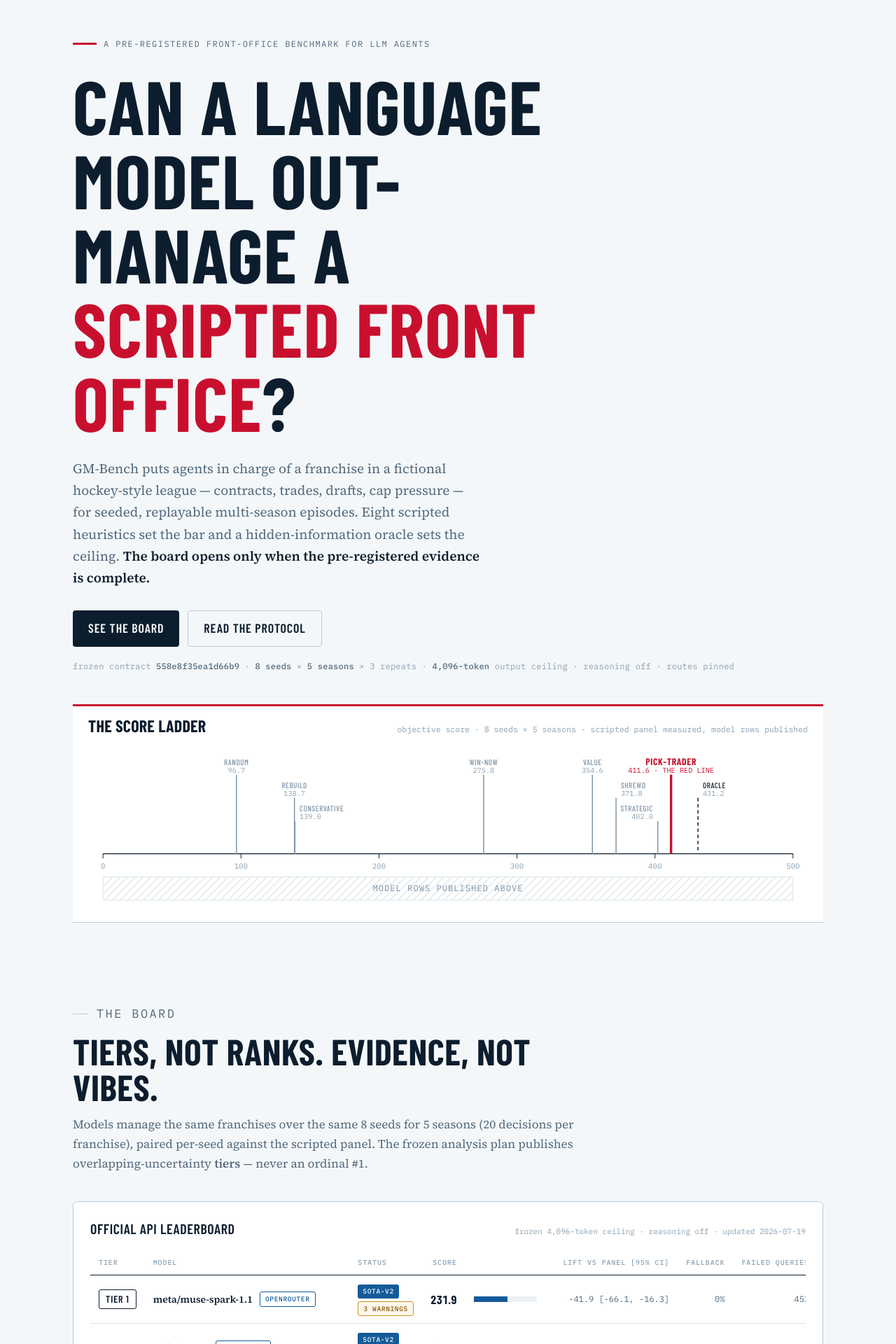
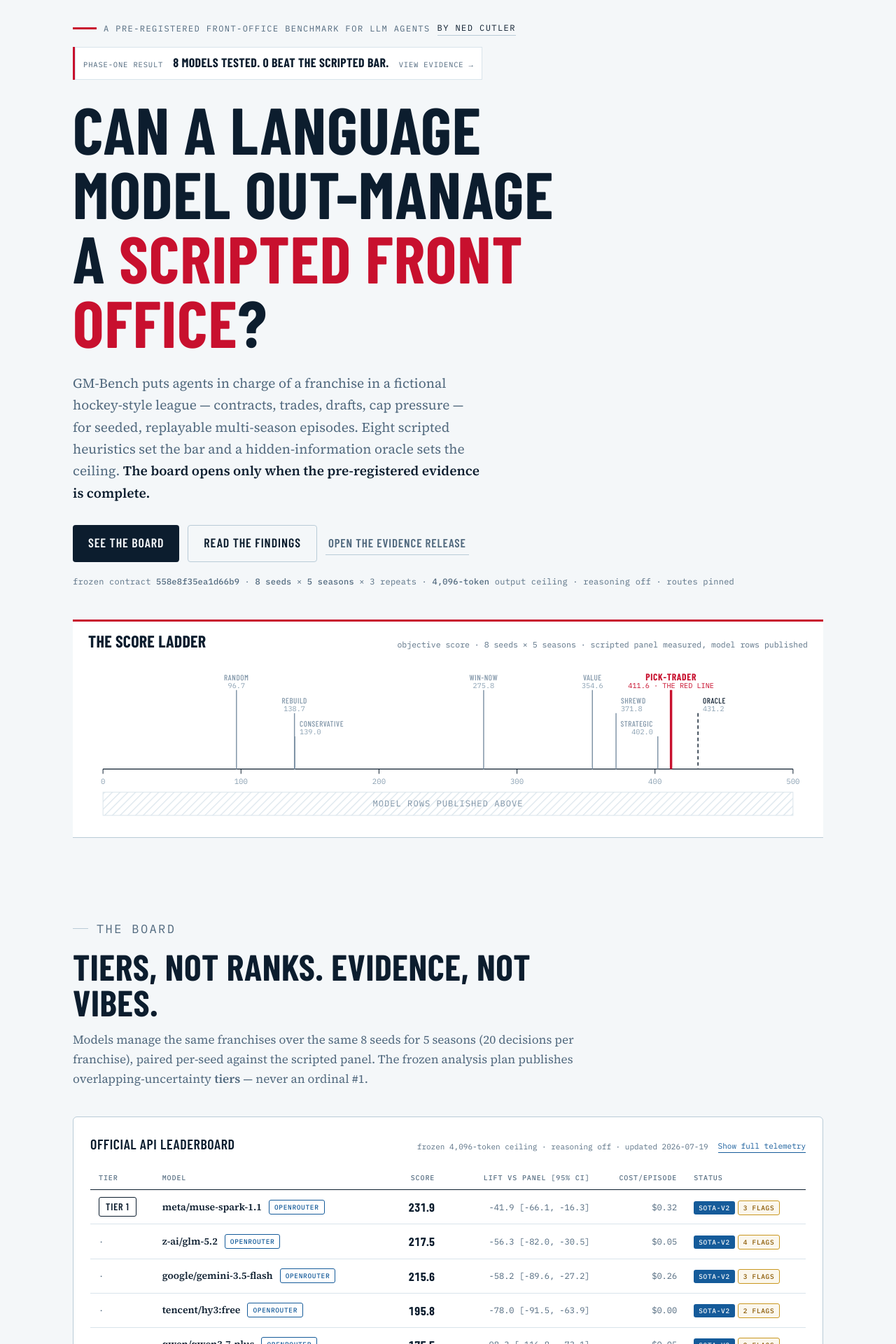
Before and after one commit to nedcut/gm-bench, a React (Vite) app in the folder web/: page / in a window 1280 px wide. Shown: the part 100-2020 px from the top of the page at 70% size. Built offline with nearby package versions, Linux system fonts and the light colour scheme.

Commit message:
Polish the public benchmark for portfolio sharing

```diff
--- a/web/index.html
+++ b/web/index.html
@@ -2,12 +2,26 @@
 <html lang="en">
   <head>
     <meta charset="UTF-8" />
-    <link rel="icon" type="image/svg+xml" href="/favicon.svg" />
+    <link rel="icon" type="image/svg+xml" href="%BASE_URL%favicon.svg" />
     <meta name="viewport" content="width=device-width, initial-scale=1.0" />
     <meta name="theme-color" content="#F4F7F9" />
     <meta
       name="description"
-      content="GM-Bench asks whether a language model can out-manage a scripted front office. A deterministic, pre-registered benchmark: seeded leagues, frozen contract, paired baseline scoring — and a leaderboard that stays empty until the evidence is complete."
+      content="GM-Bench is a deterministic, pre-registered test of long-horizon LLM planning. Eight models were evaluated under one frozen lane; none beat the strongest scripted heuristic."
+    />
+    <link rel="canonical" href="https://nedcut.github.io/gm-bench/" />
+    <meta property="og:type" content="website" />
+    <meta property="og:url" content="https://nedcut.github.io/gm-bench/" />
+    <meta property="og:title" content="GM-Bench — Can a language model run a front office?" />
+    <meta
+      property="og:description"
+      content="Eight models were evaluated in a deterministic, pre-registered front-office benchmark. None beat the strongest scripted heuristic."
+    />
+    <meta name="twitter:card" content="summary" />
+    <meta name="twitter:title" content="GM-Bench — Can a language model run a front office?" />
+    <meta
+      name="twitter:description"
+      content="Eight models were evaluated under one frozen lane. None beat the strongest scripted heuristic."
     />
     <title>GM-Bench — Can a language model run a front office?</title>
     <link rel="preconnect" href="https://fonts.googleapis.com" />
--- a/web/src/components/Footer.tsx
+++ b/web/src/components/Footer.tsx
@@ -5,15 +5,26 @@
   return (
     <footer className="footer">
       <div className="shell footer-inner">
-        <div style={{ display: "flex", alignItems: "center", gap: 10 }}>
-          <Logo size={22} />
-          <span>GM-Bench · a pre-registered front-office benchmark for LLM agents</span>
+        <div className="footer-brand">
+          <div>
+            <Logo size={22} />
+            <span>GM-Bench · a pre-registered front-office benchmark for LLM agents</span>
+          </div>
+          <a className="byline" href="https://github.com/nedcut">
+            Built by Ned Cutler
+          </a>
         </div>
         <div className="footer-links">
           <a href="https://github.com/nedcut/gm-bench">GitHub</a>
-          <a href="#leaderboard">The board</a>
-          <a href="#protocol">Protocol</a>
-          <a href="#quickstart">Quickstart</a>
+          <a href="https://github.com/nedcut/gm-bench/blob/main/docs/blog/sota-v2-findings.md">
+            Findings
+          </a>
+          <a href="https://github.com/nedcut/gm-bench/releases/tag/sota-v2-phase-one-2026-07-19">
+            Evidence release
+          </a>
+          <a href="https://github.com/nedcut/gm-bench/blob/main/docs/REPRODUCING_SOTA_V2_RELEASE.md">
+            Reproduce
+          </a>
         </div>
         <span className="mono">
           {data.contract
--- a/web/src/components/Hero.tsx
+++ b/web/src/components/Hero.tsx
@@ -8,7 +8,15 @@
   return (
     <section className="hero" id="top">
       <div className="shell">
-        <p className="hero-eyebrow">A pre-registered front-office benchmark for LLM agents</p>
+        <p className="hero-eyebrow">
+          <span>A pre-registered front-office benchmark for LLM agents</span>
+          <a href="https://github.com/nedcut">By Ned Cutler</a>
+        </p>
+        <a className="hero-result" href="#leaderboard">
+          <span>Phase-one result</span>
+          <strong>{data.models.length} models tested. 0 beat the scripted bar.</strong>
+          <i aria-hidden="true">View evidence →</i>
+        </a>
         <h1>
           Can a language model out-manage a <span className="bar-word">scripted front office</span>?
         </h1>
@@ -22,8 +30,14 @@
           <a className="btn-primary" href="#leaderboard">
             See the board
           </a>
-          <a className="btn-ghost" href="#protocol">
-            Read the protocol
+          <a
+            className="btn-ghost"
+            href="https://github.com/nedcut/gm-bench/blob/main/docs/blog/sota-v2-findings.md"
+          >
+            Read the findings
+          </a>
+          <a className="btn-text" href="https://github.com/nedcut/gm-bench/releases/tag/sota-v2-phase-one-2026-07-19">
+            Open the evidence release
           </a>
         </div>
         <p className="hero-facts">
--- a/web/src/components/Leaderboard.tsx
+++ b/web/src/components/Leaderboard.tsx
@@ -1,5 +1,6 @@
+import { useState } from "react";
 import type { Leaderboard as LeaderboardData, LeaderboardModel, TieredLeaderboardModel } from "../types";
-import { agentColor, COLOR, fmt, pct } from "../lib";
+import { agentColor, fmt, pct } from "../lib";
 
 const PROVIDER_LABELS: Record<string, string> = {
   openai: "OpenAI API",
@@ -28,8 +29,12 @@
           sota-v2
         </span>
         {allIssues.length > 0 && (
-          <span className="tag tag-warn" title={issues}>
-            {allIssues.length} warning{allIssues.length === 1 ? "" : "s"}
+          <span
+            className="tag tag-warn"
+            title={issues}
+            aria-label={`${allIssues.length} protocol flags: ${issues}`}
+          >
+            {allIssues.length} flag{allIssues.length === 1 ? "" : "s"}
           </span>
         )}
       </span>
@@ -55,42 +60,53 @@
 }
 
 function ModelTable({
-  data,
   models,
   title,
   subtitle,
   withTiers,
 }: {
-  data: LeaderboardData;
   models: Array<LeaderboardModel | TieredLeaderboardModel>;
   title: string;
   subtitle: string;
   withTiers: boolean;
 }) {
-  const maxScore = Math.max(data.headroom.oracle, ...models.map((model) => model.mean_score));
+  const [showTelemetry, setShowTelemetry] = useState(false);
   let previousTier: number | undefined;
   return (
     <div className="panel">
       <div className="panel-title">
         <h3>{title}</h3>
+        <div className="panel-title-actions">
           <span>{subtitle}</span>
+          <button
+            className="telemetry-toggle"
+            type="button"
+            aria-expanded={showTelemetry}
+            onClick={() => setShowTelemetry((visible) => !visible)}
+          >
+            {showTelemetry ? "Hide full telemetry" : "Show full telemetry"}
+          </button>
         </div>
-      <div className="table-wrap">
+      </div>
+      <div className="table-wrap" tabIndex={0} role="region" aria-label={`${title} table`}>
         <table>
           <thead>
             <tr>
               {withTiers && <th>Tier</th>}
               <th>Model</th>
+              <th className="num">Score</th>
+              <th className="num">Lift vs panel [95% CI]</th>
+              <th className="num">Cost/episode</th>
               <th>Status</th>
-              <th className="num">Score</th>
-              <th></th>
-              <th className="num">Lift vs panel [95% CI]</th>
+              {showTelemetry && (
+                <>
                   <th className="num">Fallback</th>
                   <th className="num">Failed queries</th>
                   <th className="num">Input/dec</th>
                   <th className="num">Output/dec</th>
-              <th className="num">Cost/episode</th>
                   <th className="num">Latency</th>
+                </>
+              )}
             </tr>
           </thead>
           <tbody>
@@ -113,29 +129,27 @@
                       <span className="tag tag-candidate">{PROVIDER_LABELS[model.provider] ?? model.provider}</span>
                     </span>
                   </td>
+                  <td className="num score-strong">{fmt(model.mean_score, 1)}</td>
+                  <td className="num mono-dim">{liftCell(model)}</td>
+                  <td className="num mono-dim">{cost(model)}</td>
                   <td>{statusTag(model)}</td>
-                  <td className="num score-strong">{fmt(model.mean_score, 1)}</td>
-                  <td>
-                    <div className="bar-track">
-                      <div
-                        className="bar-fill"
-                        style={{ width: `${Math.max(0, (model.mean_score / maxScore) * 100)}%`, background: COLOR.blue }}
-                      />
-                    </div>
+                  {showTelemetry && (
+                    <>
+                      <td className="num mono-dim">{pct(model.fallback_rate)}</td>
+                      <td className="num mono-dim">
+                        {model.failed_queries === undefined ? "—" : model.failed_queries}
                       </td>
-                  <td className="num mono-dim">{liftCell(model)}</td>
-                  <td className="num mono-dim">{pct(model.fallback_rate)}</td>
-                  <td className="num mono-dim">{model.failed_queries === undefined ? "—" : model.failed_queries}</td>
                       <td className="num mono-dim">
                         {model.input_tokens_per_decision === null ? "—" : fmt(model.input_tokens_per_decision, 0)}
                       </td>
                       <td className="num mono-dim">
                         {model.output_tokens_per_decision === null ? "—" : fmt(model.output_tokens_per_decision, 0)}
                       </td>
-                  <td className="num mono-dim">{cost(model)}</td>
                       <td className="num mono-dim">
                         {latency === null ? "—" : `${fmt(latency, 1)}s`}
                       </td>
+                    </>
+                  )}
                 </tr>
               );
             })}
@@ -152,6 +166,7 @@
           <span>observational lane — uncontrolled tool loops, context, and retries; no tiers, not comparable to the API lane</span>
         )}
         <span>lift vs panel = paired per-seed difference against the full scripted-baseline mean</span>
+        <span>flags are visible protocol observations; eligible rows still passed every frozen publication gate</span>
         <span>fallback = decisions answered by the adapter's fallback policy, not the model</span>
         <span>cost from measured tokens × published prices; read score next to input/output tokens and cost, never alone</span>
       </div>
@@ -359,7 +374,6 @@
         {!publishable && <Gate data={data} />}
         {publishable && (
           <ModelTable
-            data={data}
             models={data.models}
             title="Official API leaderboard"
             subtitle={`frozen ${data.publication.frozen_output_token_cap?.toLocaleString("en-US")}-token ceiling · reasoning off · ${data.updated ? `updated ${data.updated}` : "sota-v2"}`}
@@ -378,7 +392,6 @@
               observational table and never mix with the API lane.
             </p>
             <ModelTable
-              data={data}
               models={data.cli_harness_models}
               title="Coding-harness lane"
               subtitle="observational · separate table by design"
--- a/web/src/index.css
+++ b/web/src/index.css
@@ -10,7 +10,7 @@
   --card: #ffffff;
   --ink: #0c1d2e;
   --steel: #51697e;
-  --faint: #8aa0b2;
+  --faint: #5a7185;
   --red: #c8102e;
   --red-soft: rgba(200, 16, 46, 0.07);
   --blue: #155b9a;
@@ -30,6 +30,7 @@
 
 html {
   scroll-behavior: smooth;
+  overflow-x: clip;
 }
 
 body {
@@ -39,6 +40,7 @@
   font-size: 16.5px;
   line-height: 1.65;
   -webkit-font-smoothing: antialiased;
+  overflow-x: clip;
 }
 
 ::selection {
@@ -169,10 +171,41 @@
   }
 }
 
+@media (max-width: 480px) {
+  .shell {
+    padding-inline: 16px;
+  }
+
+  .brand {
+    gap: 7px;
+    font-size: 18px;
+    white-space: nowrap;
+  }
+
+  .brand svg {
+    width: 24px;
+    height: 24px;
+  }
+
+  .brand-tag {
+    display: none;
+  }
+
+  .nav-links {
+    gap: 0;
+  }
+
+  .nav-cta {
+    padding: 7px 10px 8px;
+    font-size: 14px;
+    white-space: nowrap;
+  }
+}
+
 /* ---------- hero ---------- */
 
 .hero {
-  padding: 84px 0 40px;
+  padding: 62px 0 40px;
 }
 
 .hero-eyebrow {
@@ -184,7 +217,7 @@
   letter-spacing: 0.12em;
   text-transform: uppercase;
   color: var(--steel);
-  margin-bottom: 26px;
+  margin-bottom: 16px;
 }
 
 .hero-eyebrow::before {
@@ -194,10 +227,54 @@
   background: var(--red);
 }
 
+.hero-eyebrow a {
+  color: var(--ink);
+  border-bottom: 1px solid var(--line-strong);
+}
+
+.hero-eyebrow a:hover {
+  color: var(--blue);
+  border-color: var(--blue);
+}
+
 .hero h1 {
-  font-size: clamp(52px, 9vw, 108px);
-  max-width: 15ch;
+  font-size: clamp(52px, 7.6vw, 94px);
+  max-width: 17ch;
   margin-bottom: 26px;
+}
+
+.hero-result {
+  display: flex;
+  align-items: baseline;
+  width: fit-content;
+  gap: 10px 14px;
+  margin-bottom: 24px;
+  padding: 8px 12px 9px;
+  border-left: 3px solid var(--red);
+  background: var(--card);
+  box-shadow: inset 0 0 0 1px var(--line);
+  font-family: var(--font-mono);
+}
+
+.hero-result span,
+.hero-result i {
+  color: var(--steel);
+  font-size: 10.5px;
+  font-style: normal;
+  letter-spacing: 0.08em;
+  text-transform: uppercase;
+}
+
+.hero-result strong {
+  font-family: var(--font-display);
+  font-size: 18px;
+  letter-spacing: 0.02em;
+  text-transform: uppercase;
+}
+
+.hero-result:hover strong,
+.hero-result:hover i {
+  color: var(--blue);
 }
 
 .hero h1 .bar-word {
@@ -235,6 +312,46 @@
   letter-spacing: 0.05em;
   border-radius: 4px;
   padding: 10px 22px 11px;
+}
+
+.btn-text {
+  align-self: center;
+  padding: 8px 4px;
+  color: var(--steel);
+  border-bottom: 1px solid var(--line-strong);
+  font-family: var(--font-display);
+  font-size: 17px;
+  font-weight: 600;
+  letter-spacing: 0.05em;
+  line-height: 1;
+  text-transform: uppercase;
+}
+
+.btn-text:hover {
+  color: var(--blue);
+  border-color: var(--blue);
+}
+
+@media (max-width: 620px) {
+  .hero {
+    padding-top: 44px;
+  }
+
+  .hero-result {
+    align-items: flex-start;
+    flex-direction: column;
+    gap: 2px;
+    width: 100%;
+  }
+
+  .hero-eyebrow {
+    align-items: flex-start;
+    flex-wrap: wrap;
+  }
+
+  .hero-result strong {
+    font-size: 17px;
+  }
 }
 
 .btn-primary {
@@ -446,6 +563,27 @@
   color: var(--faint);
 }
 
+.panel-title-actions {
+  display: flex;
+  align-items: center;
+  flex-wrap: wrap;
+  justify-content: flex-end;
+  gap: 8px 14px;
+}
+
+.telemetry-toggle {
+  color: var(--blue);
+  border-bottom: 1px solid var(--blue);
+  font-family: var(--font-mono);
+  font-size: 11px;
+  line-height: 1.5;
+}
+
+.telemetry-toggle:hover {
+  color: var(--ink);
+  border-color: var(--ink);
+}
+
 .panel > p {
   font-size: 15.5px;
   color: var(--steel);
@@ -462,6 +600,11 @@
 
 .table-wrap {
   overflow-x: auto;
+}
+
+.table-wrap:focus-visible {
+  outline: 2px solid var(--blue);
+  outline-offset: 3px;
 }
 
 table {
@@ -1122,6 +1265,23 @@
   align-items: center;
 }
 
+.footer-brand {
+  display: grid;
+  gap: 5px;
+}
+
+.footer-brand > div {
+  display: flex;
+  align-items: center;
+  gap: 10px;
+}
+
+.footer .byline {
+  width: fit-content;
+  margin-left: 32px;
+  color: var(--ink);
+}
+
 .footer a {
   color: var(--steel);
   border-bottom: 1px solid var(--line-strong);
@@ -1134,6 +1294,7 @@
 
 .footer-links {
   display: flex;
+  flex-wrap: wrap;
   gap: 22px;
 }
 
```
Also changed, not shown: 2 other files (tests, documents, lock files or other folders). Lines whose indentation alone changed are shown as unchanged.
